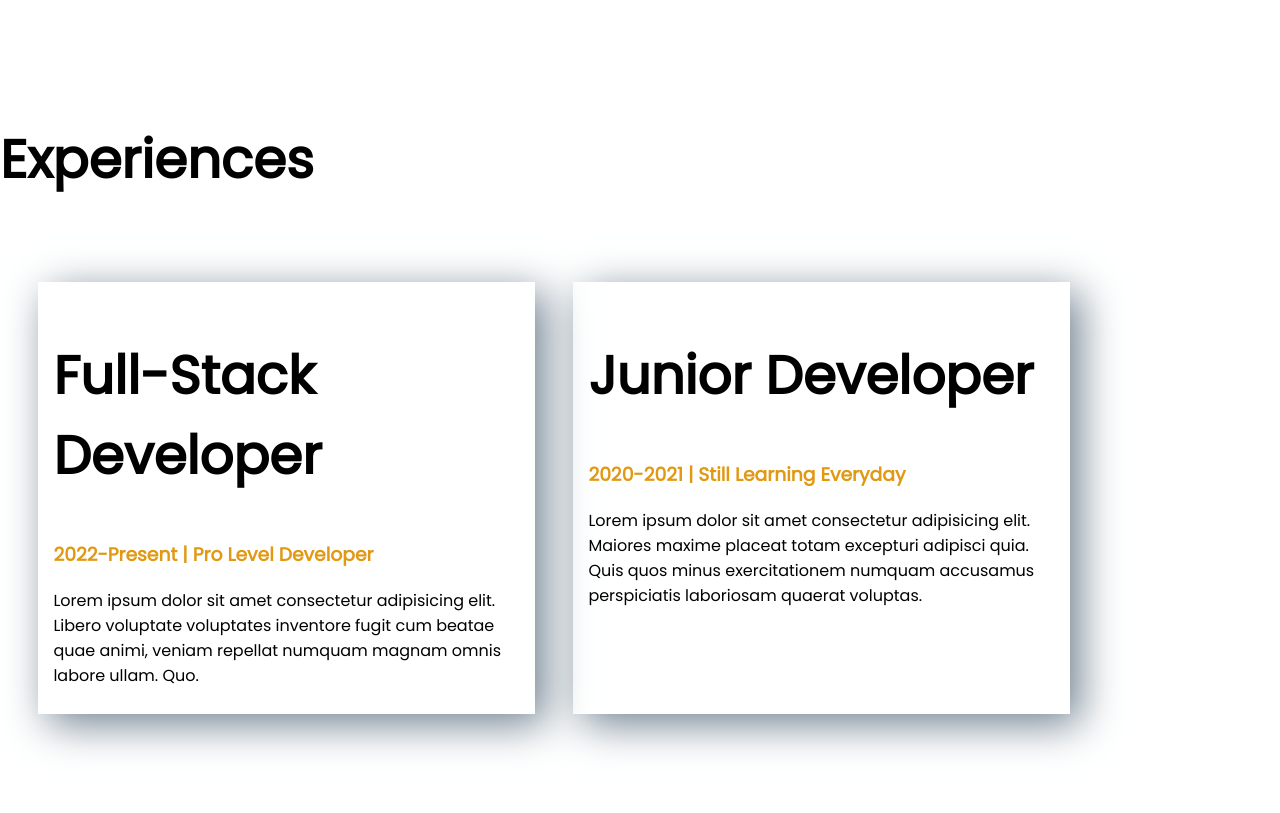
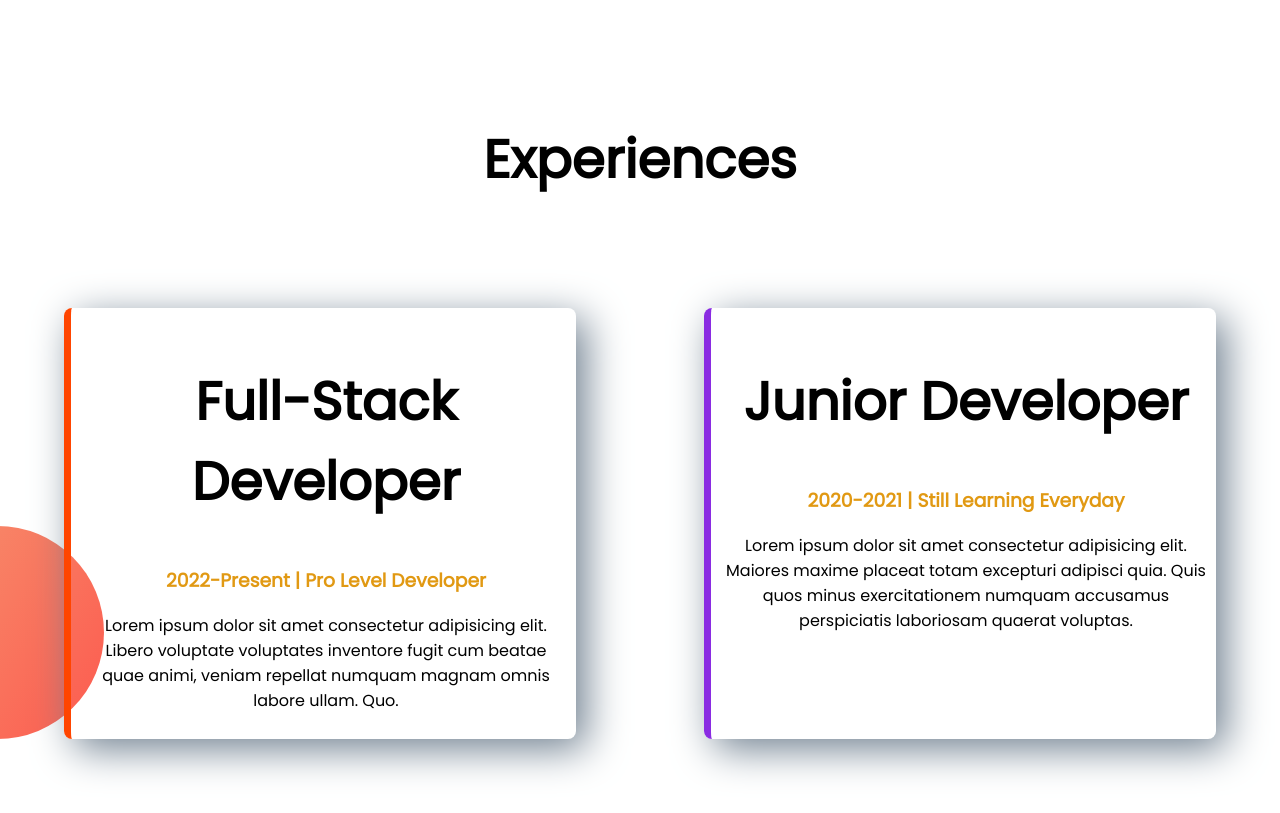
Before and after one commit to Fahmidur-arnob/developer-portfolio, a plain HTML site: page index.html in a window 1280 px wide. Shown: the part 1520-2333 px from the top of the page. Drawn offline with Linux system fonts and the light colour scheme.

Commit message:
Added some style in the experiences section

```diff
--- a/index.html
+++ b/index.html
@@ -65,9 +65,9 @@
         </div>
     </section>
     <section class="experience-area">
-        <h1>Experiences</h1>
+        <h1 class="header-one">Experiences</h1>
         <div class="flexible-container">
-            <div class="experienced-item">
+            <div id="full-stack" class="experienced-item">
                 <h1>Full-Stack Developer</h1>
                 <h3 class="orange-color">2022-Present | Pro Level Developer</h3>
                 <p>Lorem ipsum dolor sit amet consectetur adipisicing elit. Libero voluptate voluptates inventore fugit
--- a/style.css
+++ b/style.css
@@ -45,10 +45,27 @@ h1{
     background-position: right bottom;
 }
 
+.experience-area{
+    background-image: url(images/exp-bg.png);
+    background-repeat: no-repeat;
+    background-position: left bottom;
+}
+.header-one{
+    text-align: center;
+}
+
 .experienced-item{
-    width: 37%;
-    margin-left: 3%;
-    margin-top: 3%;
-    padding: 10px 8px 10px 15px;
+    width: 50%;
+    margin-left: 5%;
+    margin-top: 5%;
+    margin-right: 5%;
+    padding: 10px 10px 10px 15px;
     box-shadow: 10px 10px 40px slategray;
+    border-radius: 8px;
+    text-align: center;
+    border-left: 7px solid blueviolet;
 }
+
+#full-stack{
+    border-left: 7px solid orangered;
+}
```
